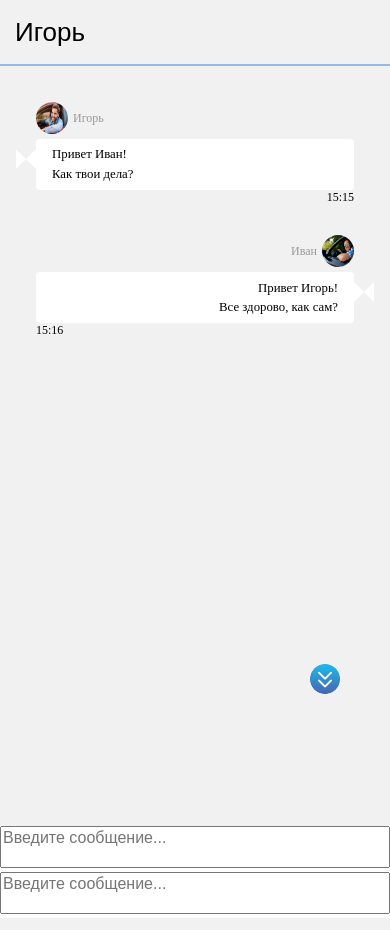
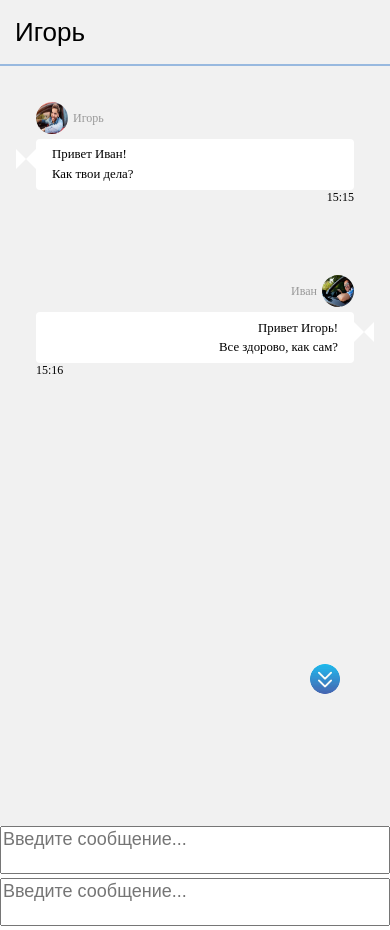
Before and after one commit to LogunovIgor/NordicMessenger, a PHP site: page / in a window 390 px wide. Run offline with PHP 8.4, Linux system fonts and the light colour scheme.

Commit message:
Update style.css

```diff
--- a/NordicMessenger.Client/css/style.css
+++ b/NordicMessenger.Client/css/style.css
@@ -43,7 +43,7 @@ body {
 }
 
 .chat-container li .chat-avatar {
-    margin-right: 20px;
+    padding-right: 20px;
 }
 
 .chat-container li.chat-right {
@@ -51,8 +51,8 @@ body {
 }
 
 .chat-container li.chat-right > .chat-avatar {
-    margin-left: 20px;
-    margin-right: 0;
+    padding-left: 20px;
+    padding-right: 0;
 }
 
 .chat-container li .chat-name {
@@ -93,16 +93,14 @@ body {
     left: inherit;
 }
 
-.chat-container li .chat-hour,
-.chat-day {
+.chat-container li .chat-hour {
     padding: 0;
-    margin-bottom: 10px;
     font-size: .75rem;
     display: flex;
     flex-direction: row;
     align-items: center;
     justify-content: center;
-    margin: 0 0 0 15px;
+    padding: 0 0 0 15px;
 }
 
 .chat-container li .chat-hour > span {
@@ -111,7 +109,7 @@ body {
 }
 
 .chat-container li.chat-right > .chat-hour {
-    margin: 0 15px 0 0;
+    padding: 0 15px 0 0;
 }
 
 
@@ -166,7 +164,7 @@ body {
     resize: none;
     overflow: auto;
     font-family: Arial, Helvetica, sans-serif;
-    font-size: 16px;
+    font-size: 18px;
 }
 
 
@@ -182,14 +180,14 @@ body {
     .chat-container li.chat-left,
     .chat-container li.chat-right {
         flex-direction: column;
-        margin-bottom: 30px;
+        padding-bottom: 30px;
     }
     .chat-container li img {
         width: 32px;
         height: 32px;
     }
     .chat-container li.chat-left .chat-avatar {
-        margin: 0 0 5px 0;
+        padding: 0 0 5px 0;
         display: flex;
         align-items: center;
     }
@@ -197,11 +195,11 @@ body {
         justify-content: flex-end;
     }
     .chat-container li.chat-left .chat-name {
-        margin-left: 5px;
+        padding-left: 5px;
     }
     .chat-container li.chat-right .chat-avatar {
         order: -1;
-        margin: 0 0 5px 0;
+        padding: 0 0 5px 0;
         align-items: center;
         display: flex;
         justify-content: right;
@@ -212,7 +210,7 @@ body {
         order: 2;
     }
     .chat-container li.chat-right .chat-name {
-        margin-right: 5px;
+        padding-right: 5px;
     }
     .chat-container li .chat-text {
         font-size: .8rem;
```
